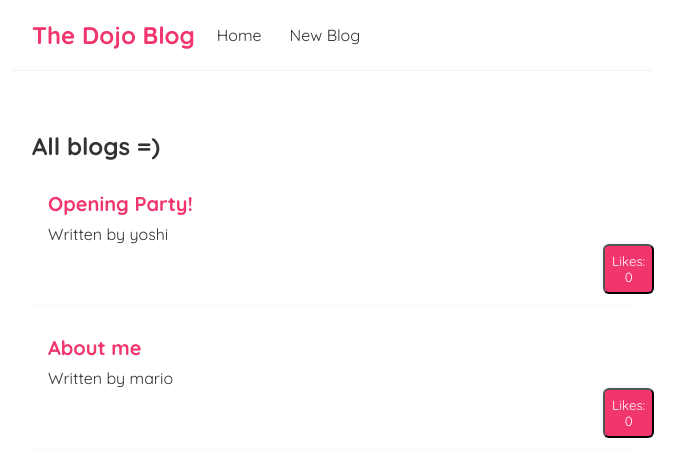
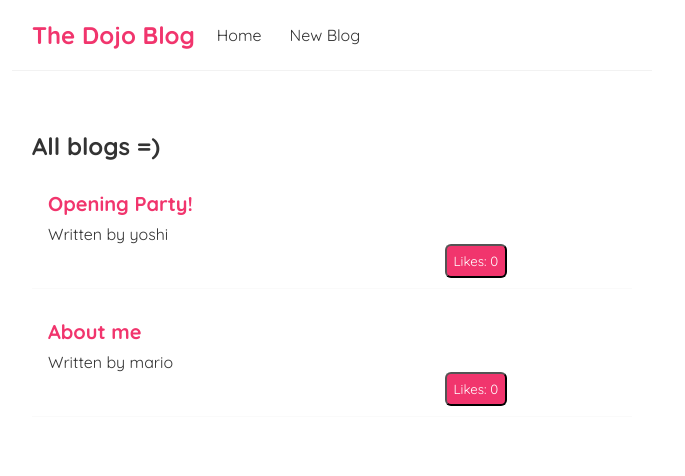
Before and after one commit to PolinaVoloboy/Dojo-blog, a React (Create React App) app: page / in a window 1280 px wide. Shown: the top 476 px of the page, without its empty margins (308-993 px from the left). Built offline with nearby package versions, Linux system fonts and the light colour scheme; data requests are answered from the project's data file.

Commit message:
added smth

```diff
--- a/src/index.css
+++ b/src/index.css
@@ -107,10 +107,9 @@ text-decoration: none;
 /* like */
 .send-like button{
 
-  margin-left: 70ch;
+  margin-left: 50ch;
   background: #f1356d;
   color: #fff;
-  border: 3;
   padding: 7px;
   border-radius: 6px;
   cursor: pointer;
```
